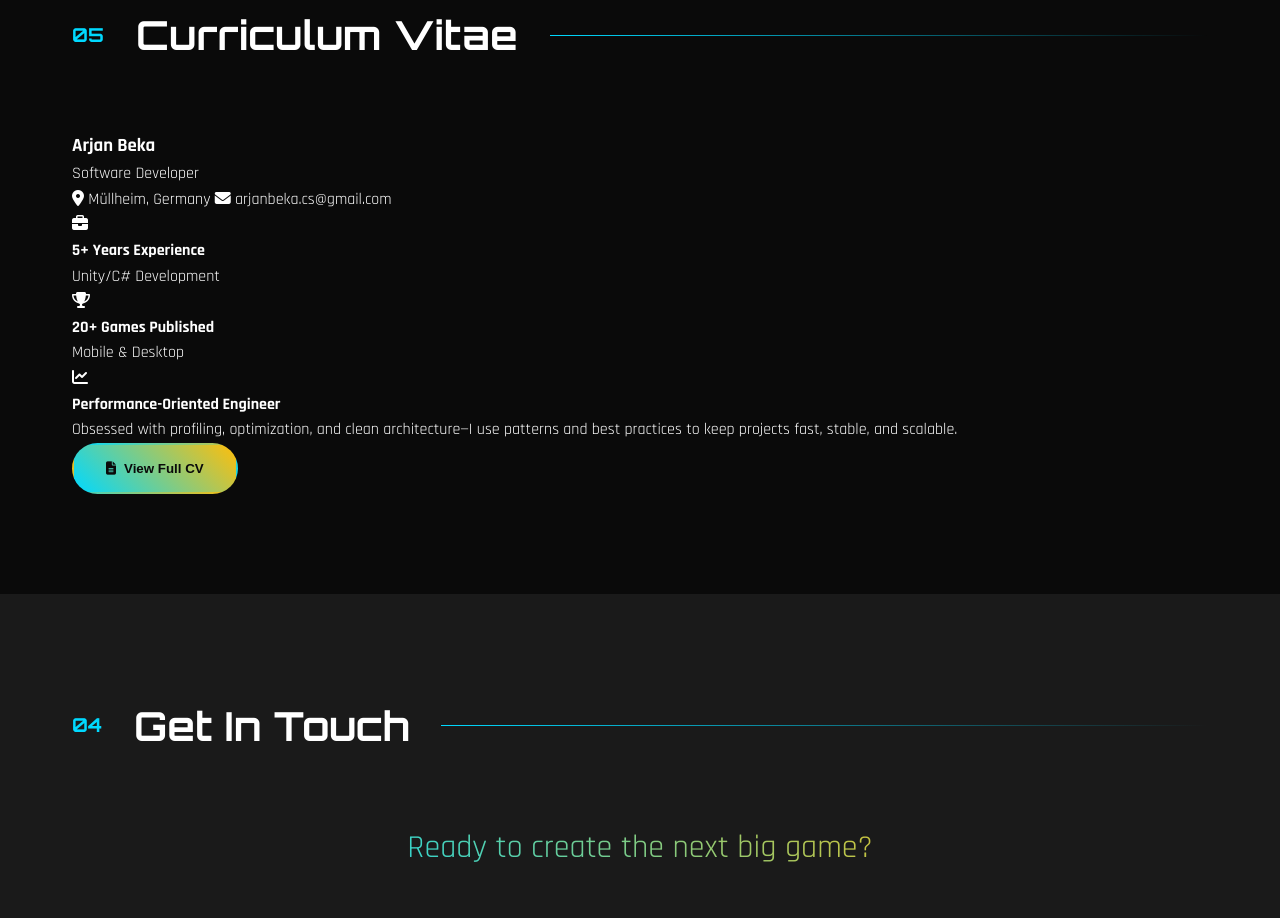
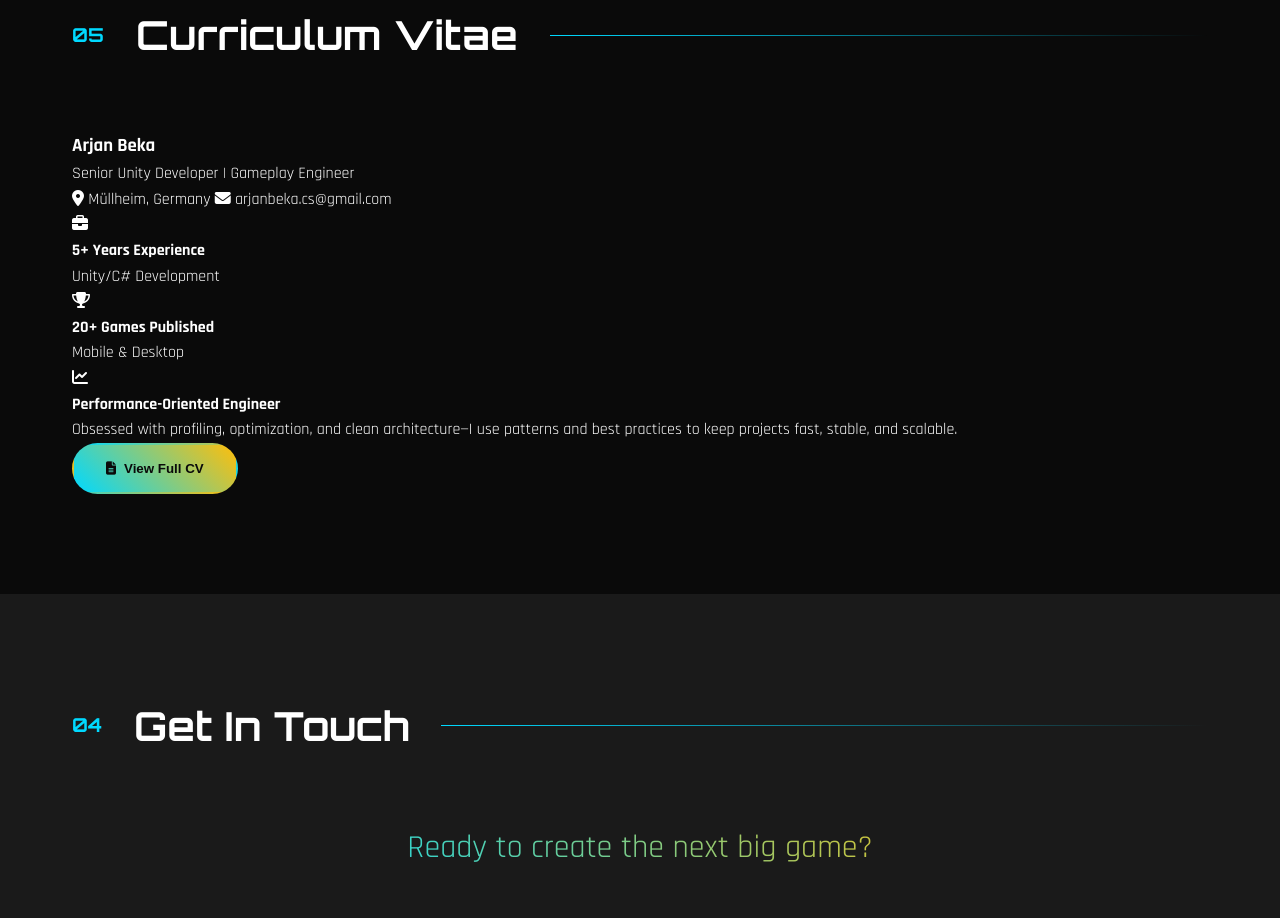
Before and after one commit to arjanbekaa/arjanbekaa.github.io, a plain HTML site: page index.htm in a window 1280 px wide. Shown: the part 7631-8549 px from the top of the page. Drawn offline with Linux system fonts and the light colour scheme.

Commit message:
data update

```diff
--- a/index.htm
+++ b/index.htm
@@ -223,7 +223,7 @@
             <div class="cv-preview">
                 <div class="cv-header">
                     <h3>Arjan Beka</h3>
-                    <p>Software Developer</p>
+                    <p>Senior Unity Developer | Gameplay Engineer</p>
                     <div class="cv-quick-info">
                         <span><i class="fas fa-map-marker-alt"></i> Müllheim, Germany</span>
                         <span><i class="fas fa-envelope"></i> arjanbeka.cs@gmail.com</span>
```
